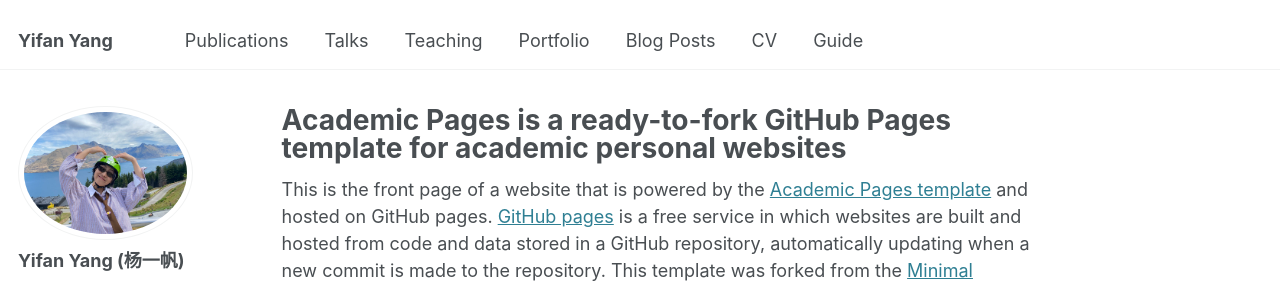
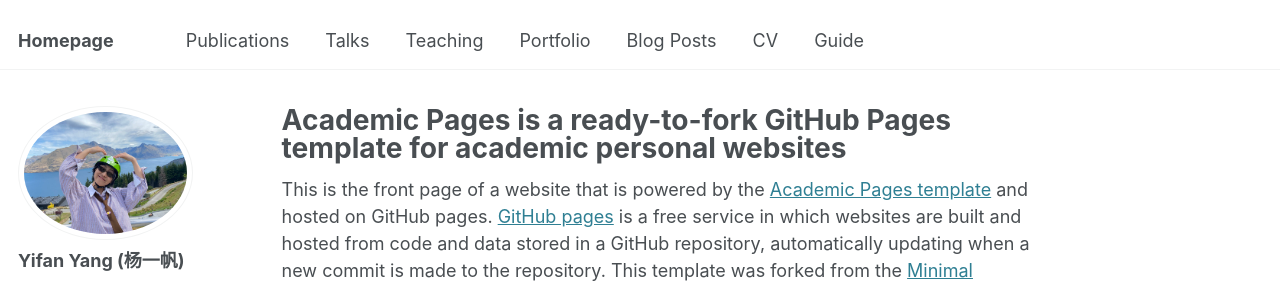
Before and after one commit to YifanYang1995/YifanYang1995.github.io, a Jekyll site: the page built from _pages/about.md, in a window 1280 px wide. Shown: the top 283 px of the page. Built offline with Jekyll 4.4.1, drawn with Linux system fonts in a browser that asks for light colours; some web fonts are replaced.

Commit message:
Update _config.yml

```diff
--- a/_config.yml
+++ b/_config.yml
@@ -9,7 +9,7 @@
 # Basic Site Settings
 locale                   : "en-US"
 site_theme               : "default"
-title                    : "Yifan Yang"
+title                    : "Homepage"
 title_separator          : "-"
 name                     : &name "Your Name"
 description              : &description "personal description"
@@ -299,19 +299,19 @@ timezone: Etc/UTC # http://en.wikipedia.org/wiki/List_of_tz_database_time_zones
 
 # Plugins
 plugins:
-  - jekyll-feed
+  # - jekyll-feed
   - jekyll-gist
   - jekyll-paginate
-  - jekyll-sitemap
+  # - jekyll-sitemap
   - jekyll-redirect-from
   - jemoji
 
 # Mimic GitHub Pages with --safe
 whitelist:
-  - jekyll-feed
+  # - jekyll-feed
   - jekyll-gist
   - jekyll-paginate
-  - jekyll-sitemap
+  # - jekyll-sitemap
   - jekyll-redirect-from
   - jemoji
 
```
